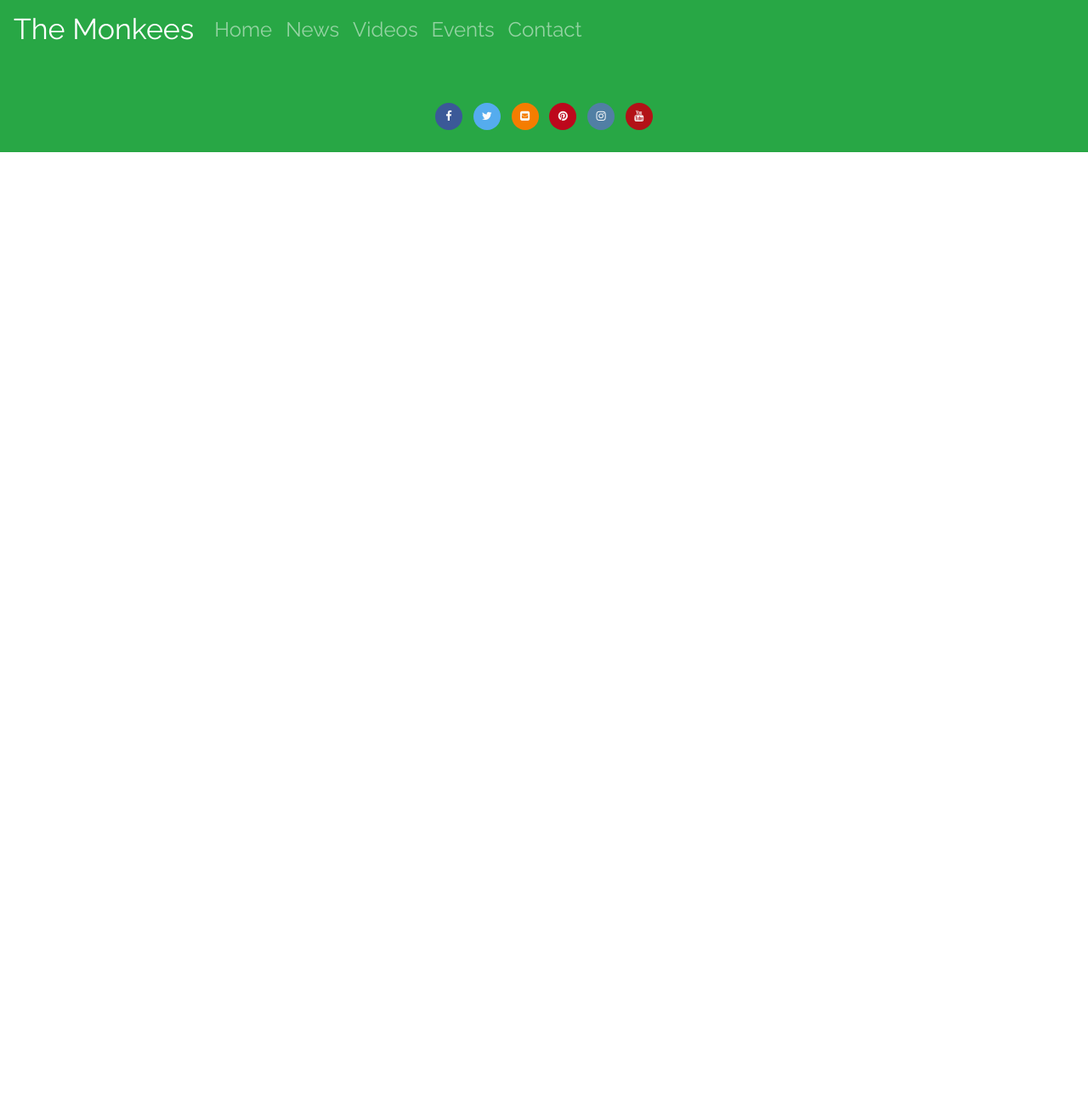
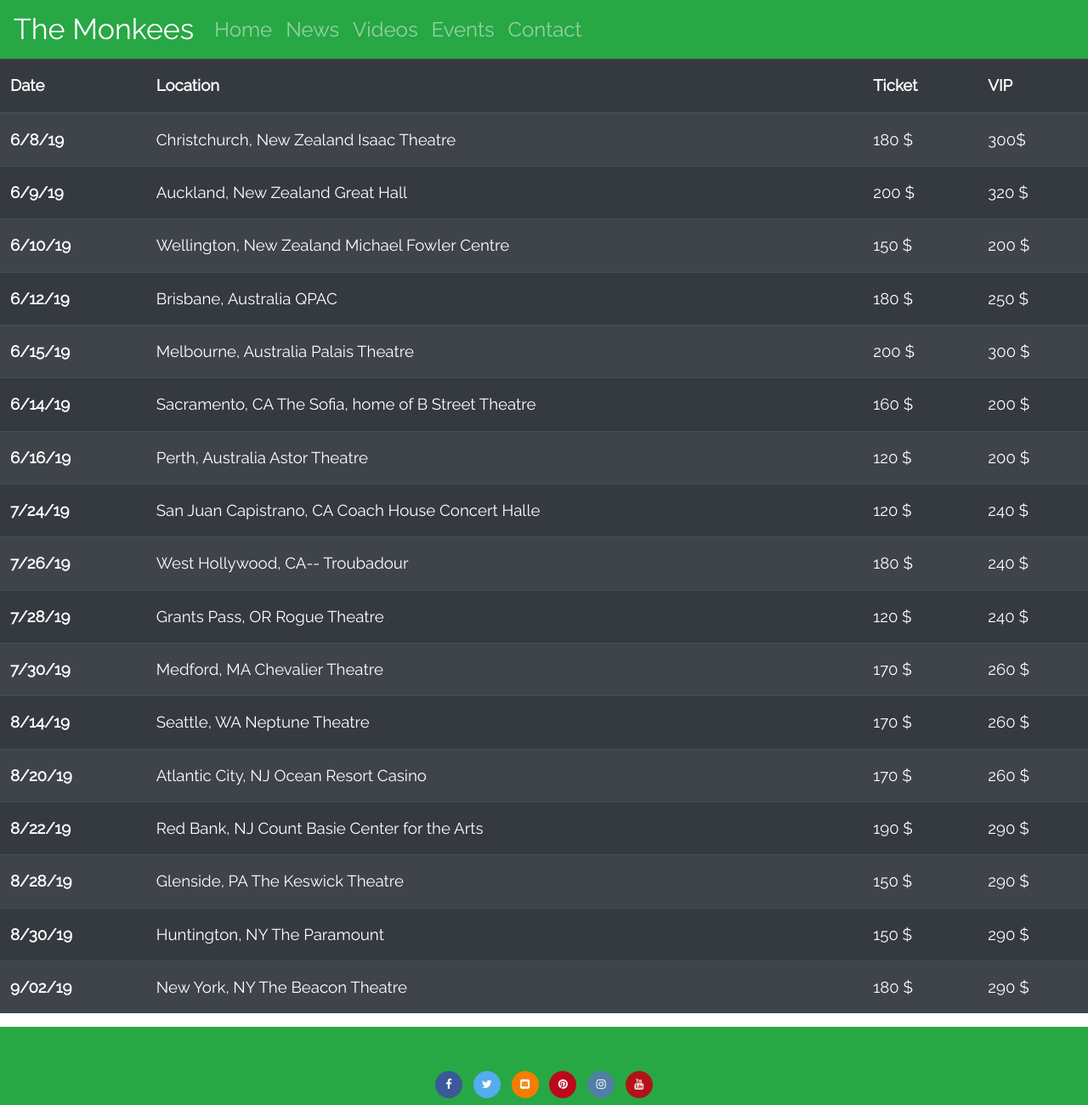
Before and after one commit to Code-Institute-Submissions/The-Monkees-19, a plain HTML site: page events.html in a window 1280 px wide. Shown: the whole page at 85% size. Before the commit the page ends 800 px from the top, so only its background shows below. Drawn offline with nearby package versions, Linux system fonts and the light colour scheme.

Commit message:
added tour table

```diff
--- a/events.html
+++ b/events.html
@@ -39,8 +39,123 @@
     </nav>
 </header>
 <section>
-
-</section>
+    <div class="table-responsive">
+    <table class="table table-striped table-dark">
+  <thead>
+    <tr>
+      <th scope="col">Date</th>
+      <th scope="col">Location</th>
+      <th scope="col">Ticket</th>
+       <th scope="col">VIP</th>
+    </tr>
+  </thead>
+  <tbody>
+    <tr>
+      <th scope="row">6/8/19</th>
+      <td>Christchurch, New Zealand Isaac Theatre</td>
+      <td>180 $</td>
+      <td>300$</td>
+    </tr>
+    <tr>
+      <th scope="row">6/9/19</th>
+      <td>Auckland, New Zealand Great Hall</td>
+      <td>200 $</td>
+      <td>320 $</td>
+    </tr>
+    <tr>
+      <th scope="row">6/10/19</th>
+      <td>Wellington, New Zealand Michael Fowler Centre </td>
+      <td>150 $</td>
+      <td>200 $</td>
+    </tr>
+    <tr>
+      <th scope="row">6/12/19</th>
+      <td>Brisbane, Australia QPAC</td>
+      <td>180 $</td>
+      <td>250 $</td>
+    </tr>
+    <tr>
+      <th scope="row">6/15/19</th>
+      <td>Melbourne, Australia Palais Theatre</td>
+      <td>200 $</td>
+      <td>300 $</td>
+    </tr>
+    <tr>
+      <th scope="row">6/14/19</th>
+      <td>Sacramento, CA The Sofia, home of B Street Theatre</td>
+      <td>160 $</td>
+      <td>200 $</td>
+    </tr>
+     <tr>
+      <th scope="row">6/16/19</th>
+      <td>Perth, Australia Astor Theatre</td>
+      <td>120 $</td>
+      <td>200 $</td>
+    </tr>
+     <tr>
+      <th scope="row">7/24/19</th>
+      <td>San Juan Capistrano, CA Coach House Concert Halle</td>
+      <td>120 $</td>
+      <td>240 $</td>
+    </tr>
+     <tr>
+      <th scope="row">7/26/19</th>
+      <td>West Hollywood, CA-- Troubadour</td>
+      <td>180 $</td>
+      <td>240 $</td>
+    </tr>
+     <tr>
+      <th scope="row">7/28/19</th>
+      <td>Grants Pass, OR Rogue Theatre</td>
+      <td>120 $</td>
+      <td>240 $</td>
+    </tr>
+     <tr>
+      <th scope="row">7/30/19</th>
+      <td>Medford, MA Chevalier Theatre</td>
+      <td>170 $</td>
+      <td>260 $</td>
+    </tr>
+     <tr>
+      <th scope="row">8/14/19</th>
+      <td>Seattle, WA Neptune Theatre</td>
+      <td>170 $</td>
+      <td>260 $</td>
+    </tr>
+     <tr>
+      <th scope="row">8/20/19</th>
+      <td>Atlantic City, NJ Ocean Resort Casino</td>
+      <td>170 $</td>
+      <td>260 $</td>
+    </tr>
+     <tr>
+      <th scope="row">8/22/19</th>
+      <td>Red Bank, NJ Count Basie Center for the Arts</td>
+      <td>190 $</td>
+      <td>290 $</td>
+    </tr>
+     <tr>
+      <th scope="row">8/28/19</th>
+      <td>Glenside, PA The Keswick Theatre</td>
+      <td>150 $</td>
+      <td>290 $</td>
+    </tr>
+     <tr>
+      <th scope="row">8/30/19</th>
+      <td>Huntington, NY The Paramount</td>
+      <td>150 $</td>
+      <td>290 $</td>
+    </tr>
+     <tr>
+      <th scope="row">9/02/19</th>
+      <td>New York, NY The Beacon Theatre</td>
+      <td>180 $</td>
+      <td>290 $</td>
+    </tr>
+  </tbody>
+</table>
+    </div>
+    </section>
  <footer class="container-fluid  bg-success">
             <div class="col-sm-12">
                 <ul class="list-inline social-links">
```
